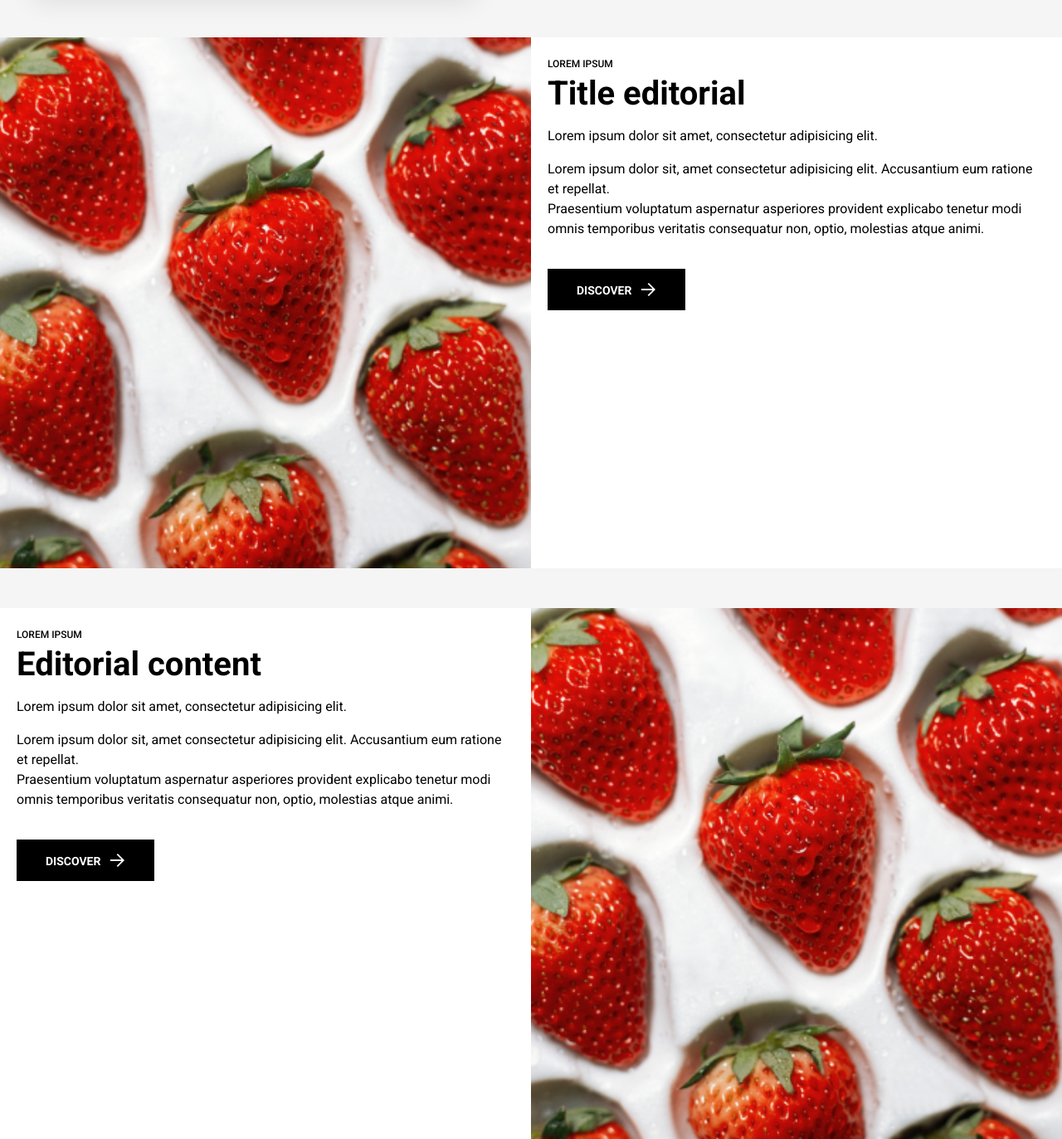
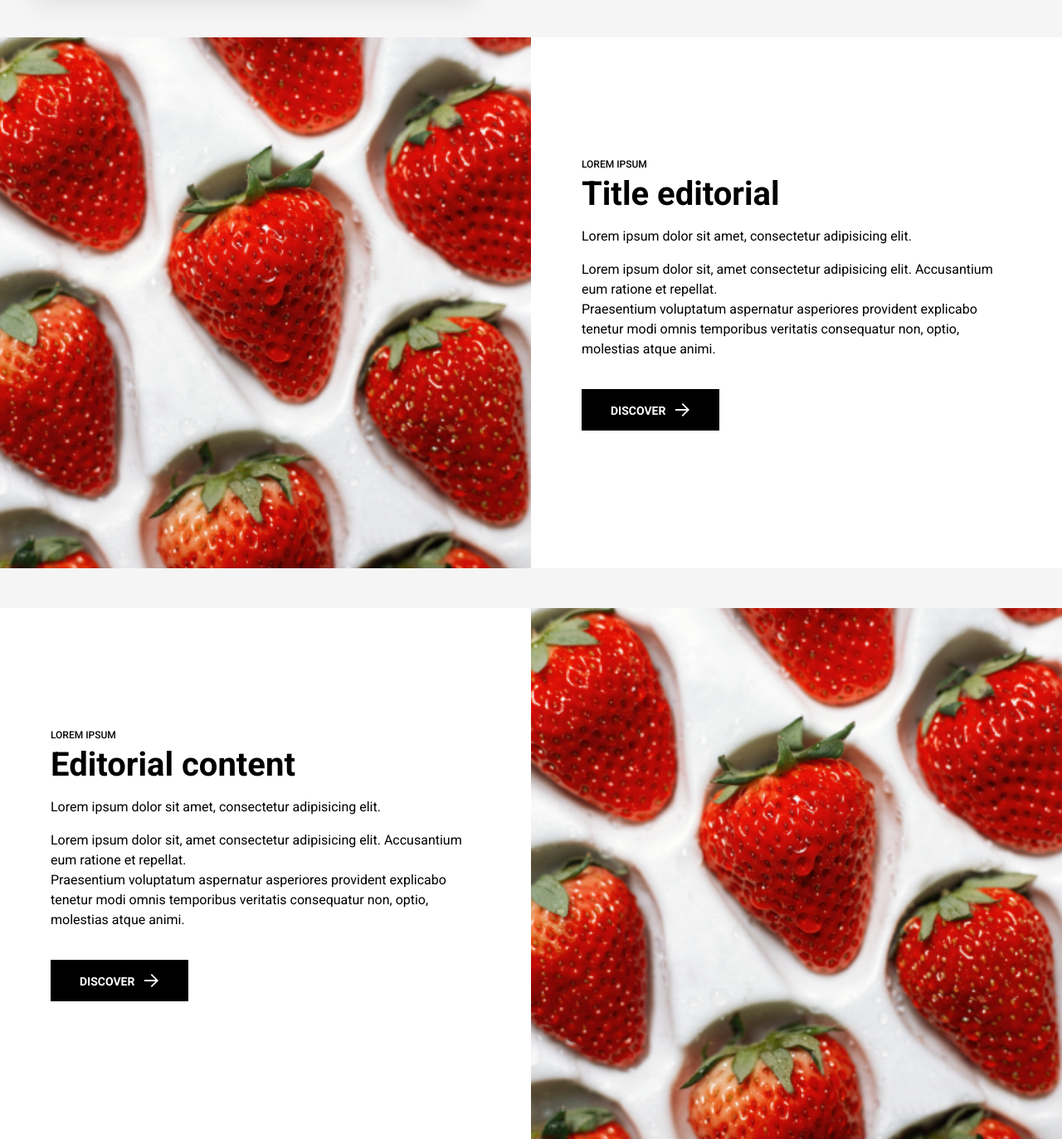
Before and after one commit to iryydo/fragoline, a plain HTML site: page index.html in a window 1280 px wide. Shown: the part 820-2193 px from the top of the page at 83% size. Drawn offline with Linux system fonts and the light colour scheme.

Commit message:
centrato il testo delle ultime due carte

```diff
--- a/index.html
+++ b/index.html
@@ -62,7 +62,7 @@
             <div class="card__media">
                 <img src="/img/fragolone.png" alt="fragolone">
             </div>
-            <div class="card__text">
+            <div class="card__text card-text-padding">
                 <div class="text">
                     <span>
                         Lorem Ipsum
@@ -93,7 +93,7 @@
             <div class="card__media">
                 <img src="/img/fragolone.png" alt="fragolone">
             </div>
-            <div class="card__text">
+            <div class="card__text card-text-padding">
                 <div class="text">
                     <span>
                         Lorem Ipsum
--- a/stylesheets/style.css
+++ b/stylesheets/style.css
@@ -171,6 +171,9 @@ a {
 
 .card-container-2 .card__text {
     text-align: left;
+    display: flex;
+    justify-content: center;
+    align-items: center;
 }
 
 .card-container-2 .card__text p {
@@ -200,6 +203,9 @@ a {
 
 .card-container-3 .card__text {
     text-align: left;
+    display: flex;
+    justify-content: center;
+    align-items: center;
 }
 
 .card-container-3 .card__text p {
@@ -223,6 +229,8 @@ a {
     height: 18px;
     width: 18px;
 }
+
+
 
 /*********** FOOTER ************/
 /*********** BANNER ************/
@@ -512,6 +520,10 @@ a {
         justify-content: space-evenly;
 
     }
+
+    .card-text-padding {
+        padding: 0 61px;
+    }
 }
 
 
```
